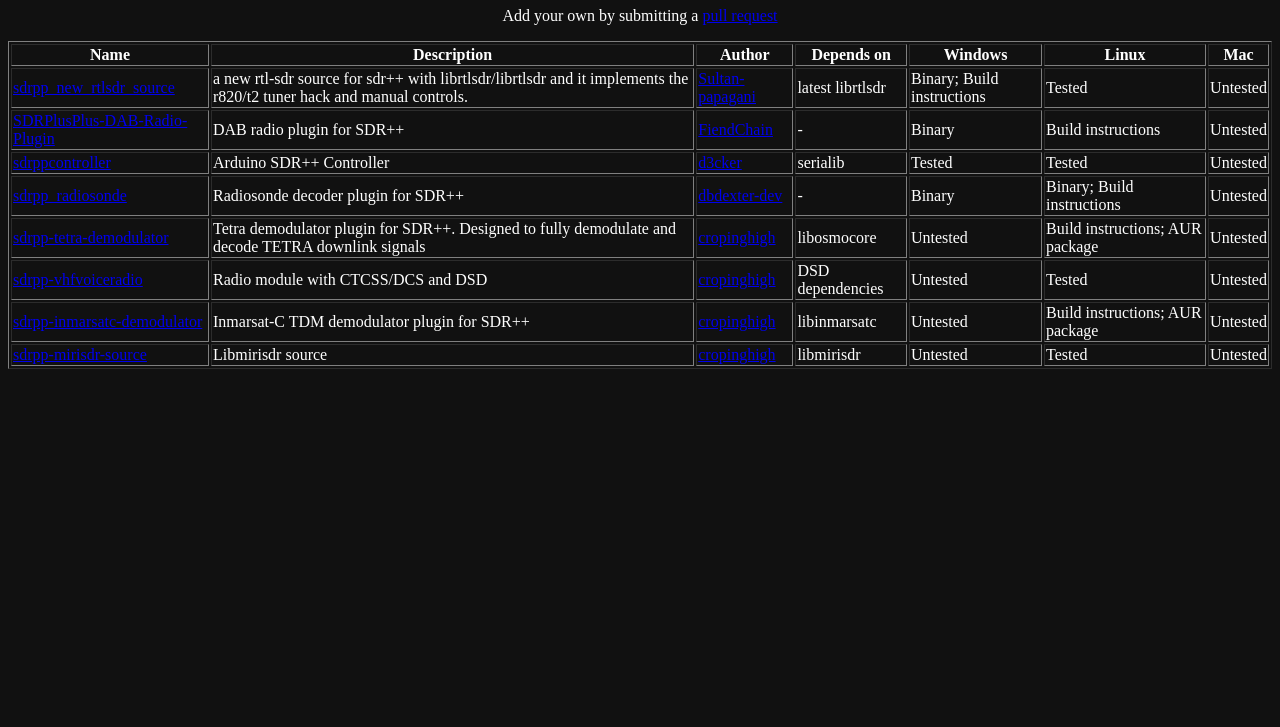
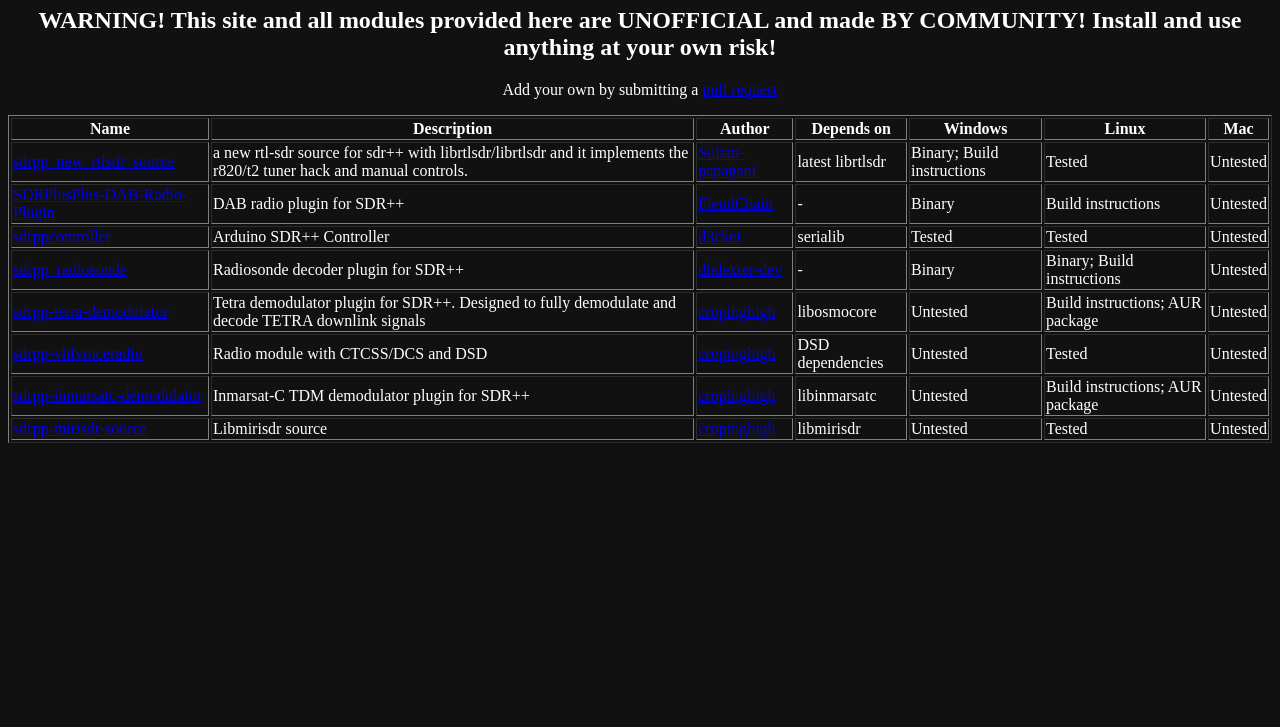
Before and after one commit to cropinghigh/sdrpp-moduledb, a plain HTML site: page index.html in a window 1280 px wide. Shown: the part 73-800 px from the top of the page. Drawn offline with Linux system fonts and the light colour scheme.

Commit message:
Add warning about unofficial modules

```diff
--- a/index.html
+++ b/index.html
@@ -5,6 +5,7 @@
 <body style="background-color: #111111; color: #ffffff;">
     <center>
         <h1>SDR++ Public Community Module DB</h1>
+        <h2>WARNING! This site and all modules provided here are UNOFFICIAL and made BY COMMUNITY! Install and use anything at your own risk!</h2>
         <p>Add your own by submitting a <a href="https://github.com/cropinghigh/sdrpp-moduledb/pulls">pull request</a></p>
         <table border="1">
             <tr>
```
